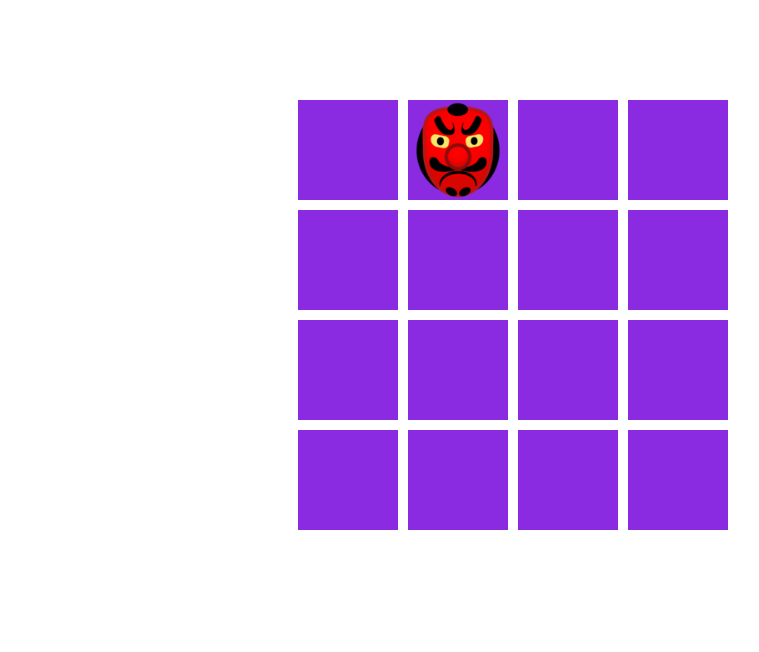
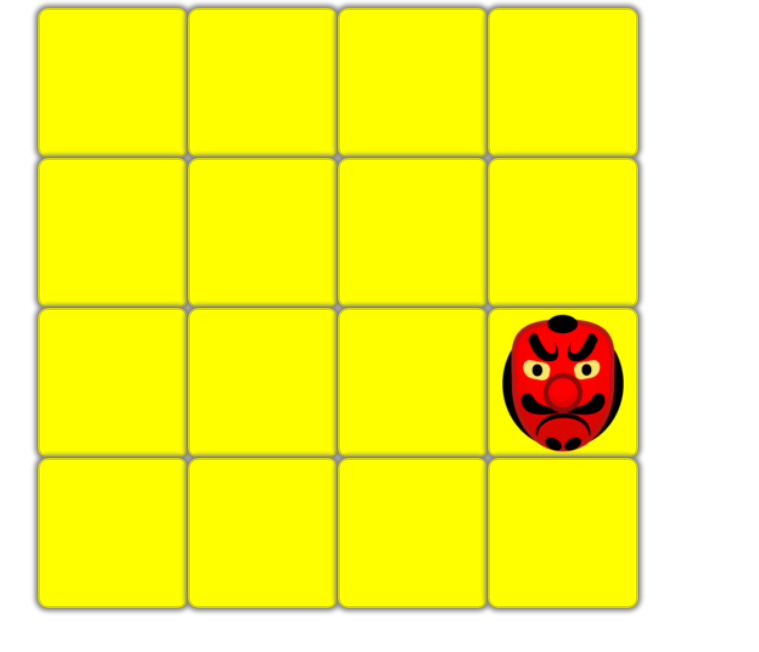
Before and after one commit to ElenaKareva/dom, a website built with webpack: page src/index.html in a window 1280 px wide. Shown: the whole page, without its empty margins (302-1061 px from the left). Built offline with nearby package versions, Linux system fonts and the light colour scheme.

Commit message:
Add files via upload

```diff
--- a/src/css/style.css
+++ b/src/css/style.css
@@ -1,38 +1,26 @@
-body {
-    margin:0;
-    padding:0;
-  }
-  #game-container {
-    overflow:hidden;
-    width:430px;
-    position: absolute;
-    margin: 0 auto;
-    left: 600px;
-    top: 100px;
 
-  }
-  .box {
-    width:100px;
-    height:100px;
-    float:left;
-    background-color: blueviolet;
-    margin-bottom:10px;
-  }
+.container {
+  display: flex;
+  width: 600px;
+  height: auto;
+  justify-content: space-between;
+  flex-wrap: wrap;
+  margin: auto;
+}
 
-  .spacing {
-    margin-right:10px;
-  }
-  #goblin {
-    width: 100px;
-    height: 100px;
-  }
+.hole {
+  border: solid 2px #7a70144d;
+  border-radius: 10px;
+  box-shadow: 0px 0px 5px 3px grey;
+  width: 150px;
+  height: 150px;
+  background-color: yellow;
+  text-align: center;
+  box-sizing: border-box;
+}
 
-  .hide {
-    display: none;
-  }
-  .goblin {
-    margin:0;
-    padding:0;
-    width: 100px;
-    height: 100px;
-  }
+.goblin {
+  width: 100%;
+  height: 100%;
+  object-fit: contain;
+}
--- a/src/index.html
+++ b/src/index.html
@@ -1,33 +1,29 @@
 <!DOCTYPE html>
 <html lang="en">
 <head>
-    <meta charset="UTF-8">
-    <meta name="viewport" content="width=device-width, initial-scale=1.0">
-    <meta http-equiv="X-UA-Compatible" content="ie=edge">
-    <title>Game</title>
+  <meta charset="UTF-8">
+  <meta name="viewport" content="width=device-width, initial-scale=1.0">
+  <meta http-equiv="X-UA-Compatible" content="ie=edge">
+  <title>Document</title>
 </head>
 <body>
-<div id="game-container">
-    <div class="box spacing" data-id="0"></div>
-    <div class="box spacing" data-id="1"></div>
-    <div class="box spacing" data-id="2"></div>
-    <div class="box" data-id="3"></div><br>
-
-    <div class="box spacing" data-id="4"></div>
-    <div class="box spacing" data-id="5"></div>
-    <div class="box spacing" data-id="6"></div>
-    <div class="box" data-id="7"></div>
-
-    <div class="box spacing" data-id="8"></div>
-    <div class="box spacing" data-id="9"></div>
-    <div class="box spacing" data-id="10"></div>
-    <div class="box" data-id="11"></div>
-
-    <div class="box spacing" data-id="12"></div>
-    <div class="box spacing" data-id="13"></div>
-    <div class="box spacing" data-id="14"></div>
-    <div class="box" data-id="15"></div>
+  <div class="container" id="field">
+      <div class="hole"></div>
+      <div class="hole"></div>
+      <div class="hole"></div>
+      <div class="hole"></div>
+      <div class="hole"></div>
+      <div class="hole"></div>
+      <div class="hole"></div>
+      <div class="hole"></div>
+      <div class="hole"></div>
+      <div class="hole"></div>
+      <div class="hole"></div>
+      <div class="hole"></div>
+      <div class="hole"></div>
+      <div class="hole"></div>
+      <div class="hole"></div>
+      <div class="hole"></div>
   </div>
-<div id="goblin" class="hide" ><img src="./img/goblin.png" class="goblin"></div>
 </body>
 </html>
--- a/src/index.js
+++ b/src/index.js
@@ -1,2 +1,7 @@
+import Rungoblin from './js/app';
 import './css/style.css';
-import './js/app';
+
+window.onload = () => {
+  const randomize = new Rungoblin('field', 'hole');
+  randomize.showGoblinInterval(600);
+};
--- a/src/js/app.js
+++ b/src/js/app.js
@@ -1,35 +1,37 @@
-export default class App {
-    constructor() {
-      this.calculateRandom = () => Math.floor(Math.random() * 16);
-    }
+import goblinImg from '../img/goblin.png';
 
-    getRandomGoblin() {
-      if (!this.goblin) this.goblin = document.getElementById('goblin');
-      if (!this.box) this.box = document.getElementsByClassName('box');
-      this.random = this.getRandom();
-      for (const element of this.box) {
-        if (element.getAttribute('data-id') === this.random.toString()) {
-          if (this.prevElement) this.prevElement.removeChild(this.goblin);
-          else this.goblin.classList.remove('hide');
-          element.appendChild(this.goblin);
-          this.prevElement = element;
-          return;
-        }
-      }
-    }
+export default class Rungoblin {
+  constructor(field, hole) {
+    this.field = document.getElementById(`${field}`);
+    this.boxes = [...this.field.querySelectorAll(`.${hole}`)];
+    this.activeBox = null;
+  }
 
-    getRandom() {
-      let randomize = this.calculateRandom();
-      while (randomize === this.random) {
-        randomize = this.calculateRandom();
-      }
-      return randomize;
-    }
-
-    start() {
-      setInterval(() => this.getRandomGoblin(), 500);
+  getRandom() {
+    const random = Math.floor(Math.random() * this.boxes.length);
+    if (random === this.activeBox) {
+      this.getRandom();
+    } else {
+      this.activeBox = random;
     }
   }
 
-  const app = new App();
-  app.start();
+  showGoblin() {
+    if (document.getElementById('goblin')) {
+      document.getElementById('goblin').remove();
+    }
+
+    this.getRandom();
+    const goblin = new Image();
+    goblin.src = goblinImg;
+    goblin.id = 'goblin';
+    goblin.classList.add('goblin');
+    this.boxes[this.activeBox].appendChild(goblin);
+  }
+
+  showGoblinInterval(speed) {
+    setInterval(() => {
+      this.showGoblin();
+    }, speed);
+  }
+}
--- a/webpack.config.js
+++ b/webpack.config.js
@@ -35,7 +35,7 @@ module.exports = {
         ],
       },
       {
-        test: /\.svg$/,
+        test: /\.(png|svg|jpg|jpeg|gif)$/i,
         type: 'asset/resource',
       },
     ],
```
Also changed, not shown: .appveyor.yml (added).
